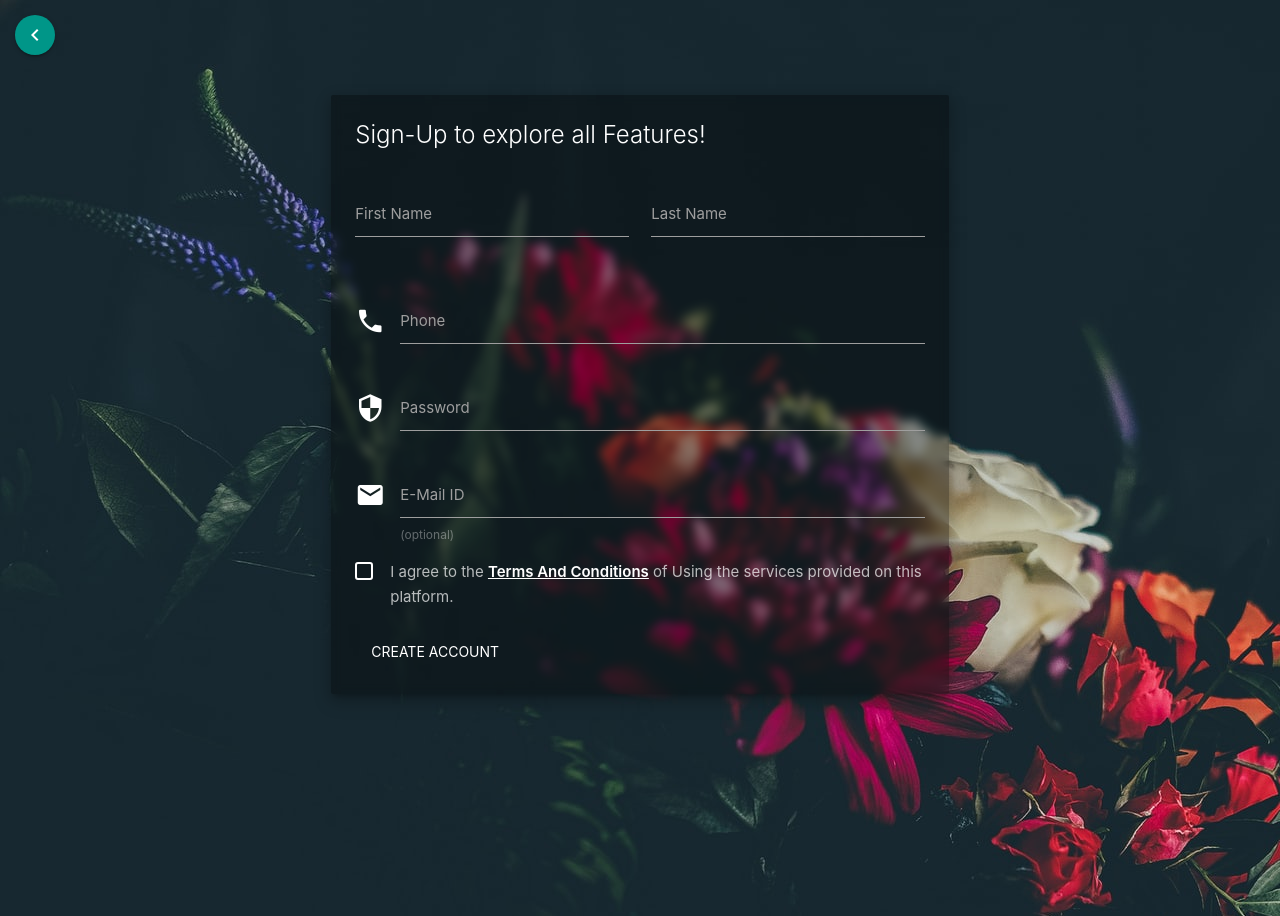
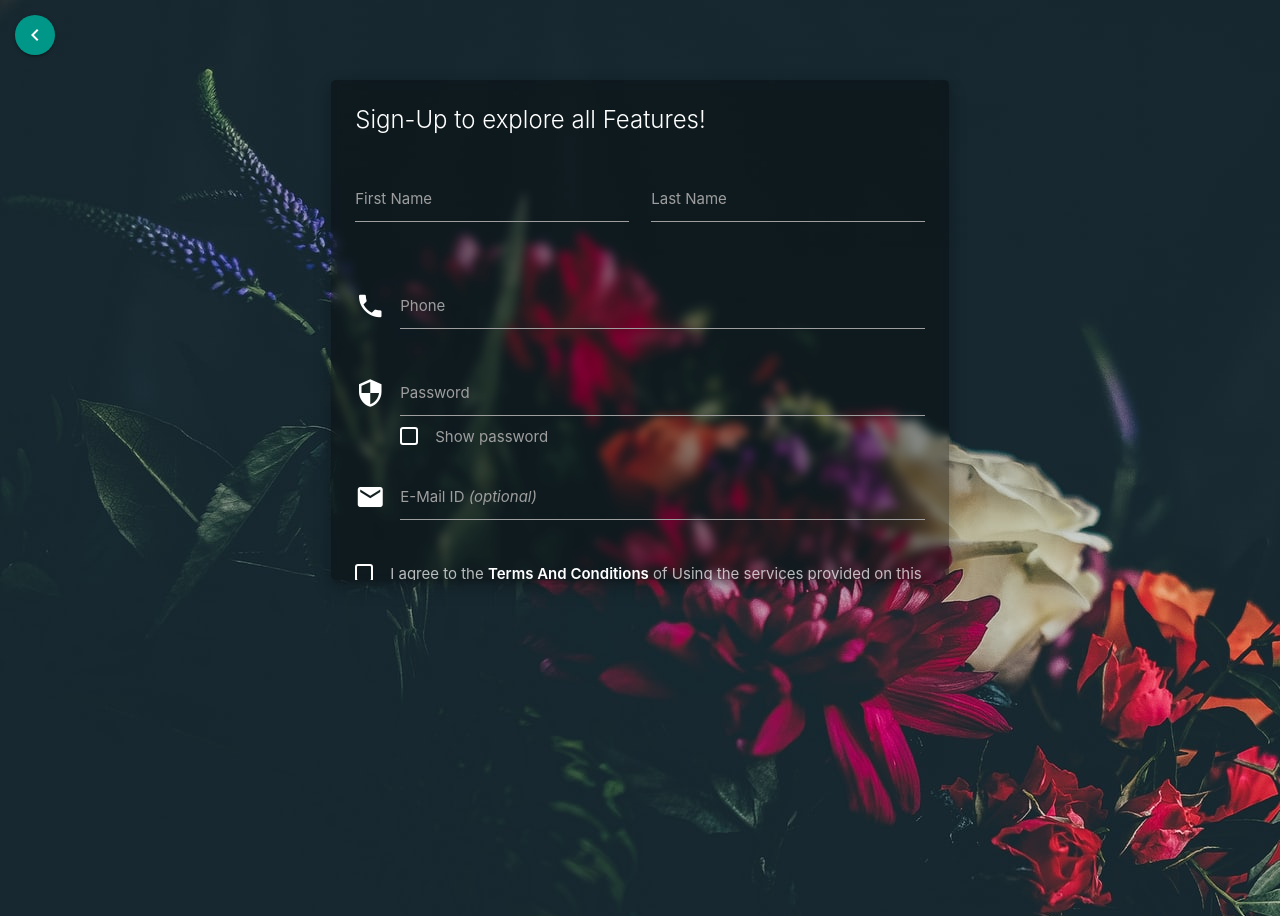
Before and after one commit to kreativision/kvpa-Flask, a Flask app: page /sign-up in a window 1280 px wide. Run offline with Flask 2, Linux system fonts and the light colour scheme.

Commit message:
Added password toggle checkbox; fixed-scrollable signup card;

```diff
--- a/static/css/built_styles.css
+++ b/static/css/built_styles.css
@@ -64,15 +64,29 @@ a.active {
 }
 
 .signup-card {
-  margin-top: 25px;
+  margin-top: 10px;
   background-color: rgba(0, 0, 0, 0.35);
   backdrop-filter: blur(5px);
+  height: 500px;
+  border-radius: 5px;
+  overflow-y: auto;
+  overflow-x: hidden;
 }
 .signup-card form.form {
   margin-top: 25px;
 }
 .signup-card input {
   color: white;
+}
+.signup-card .pwd {
+  margin-bottom: 0px;
+}
+.signup-card .pwd-visibility {
+  margin-bottom: 30px;
+  margin-left: 45px;
+}
+.signup-card .email {
+  margin-top: 25px;
 }
 .signup-card .helper-text {
   color: rgba(255, 255, 255, 0.35);
--- a/static/css/scrollbar.css
+++ b/static/css/scrollbar.css
@@ -4,11 +4,12 @@
 }
 
 ::-webkit-scrollbar-thumb {
-    background-color: #a5a5a5;
+  background-color: #ffffff6b;
   /* outline: 1px solid #1e202a; */
   border-radius: 50px;
 }
 
 ::-webkit-scrollbar-track {
   box-shadow: inset 0 0 4px rgba(0, 0, 0, 0);
+  background-color: none;
 }
--- /dev/null
+++ b/static/js/signup-form.js
@@ -0,0 +1,8 @@
+function togglePwd() {
+    var field = document.getElementById('password');
+    if(field.type == 'password'){
+        field.type = 'text';
+    } else {
+        field.type = 'password';
+    }
+}
--- a/templates/sign-up.html
+++ b/templates/sign-up.html
@@ -44,17 +44,21 @@
                             <label for="ph_no">Phone</label>
                             <span class="helper-text" data-error="Phone number is Required!"></span>
                         </div>
-                        <div class="input-field">
+                        <div class="input-field pwd">
                             <i class="material-icons prefix">security</i>
+                            <!-- <i class="material-icons right">visibility</i> -->
                             <input id="password" type="password" class="validate" required>
                             <label for="password">Password</label>
-                            <span class="helper-text" data-error="Password"></span>
                         </div>
-                        <div class="input-field">
+                        <label class="pwd-visibility">
+                            <input type="checkbox" class="white" name="pwd" id="pwd" onclick="togglePwd()">
+                            <span>Show password</span>
+                        </label>
+                        <div class="input-field email">
                             <i class="material-icons prefix">mail</i>
                             <input id="email" type="email" class="validate">
-                            <label for="email">E-Mail ID</label>
-                            <span class="helper-text" data-error="This is not a valid email ID">(optional)</span>
+                            <label for="email">E-Mail ID <em>(optional)</em></label>
+                            <span class="helper-text" data-error="This is not a valid email ID"></span>
                         </div>
                         <label class="agreement">
                             <input type="checkbox" class="white" name="tnc" id="tnc" required>
@@ -70,7 +74,7 @@
         </div>
     </div>
 
-    <!-- <script src="https://cdnjs.cloudflare.com/ajax/libs/jquery/3.1.1/jquery.min.js"></script> -->
+    <script src="../static/js/signup-form.js"></script>
     <script src="../static/materialize/js/materialize.min.js"></script>
 </body>
 
```
Also changed, not shown: static/css/styles.scss (+18 -1 lines), 2 other files. Lines whose indentation alone changed are shown as unchanged.
